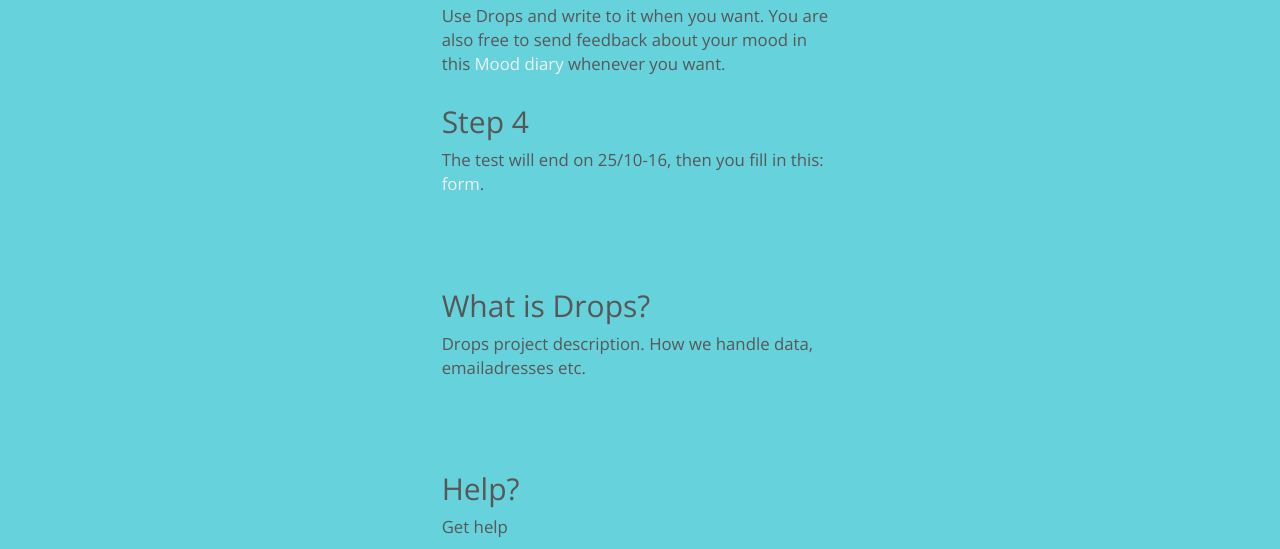
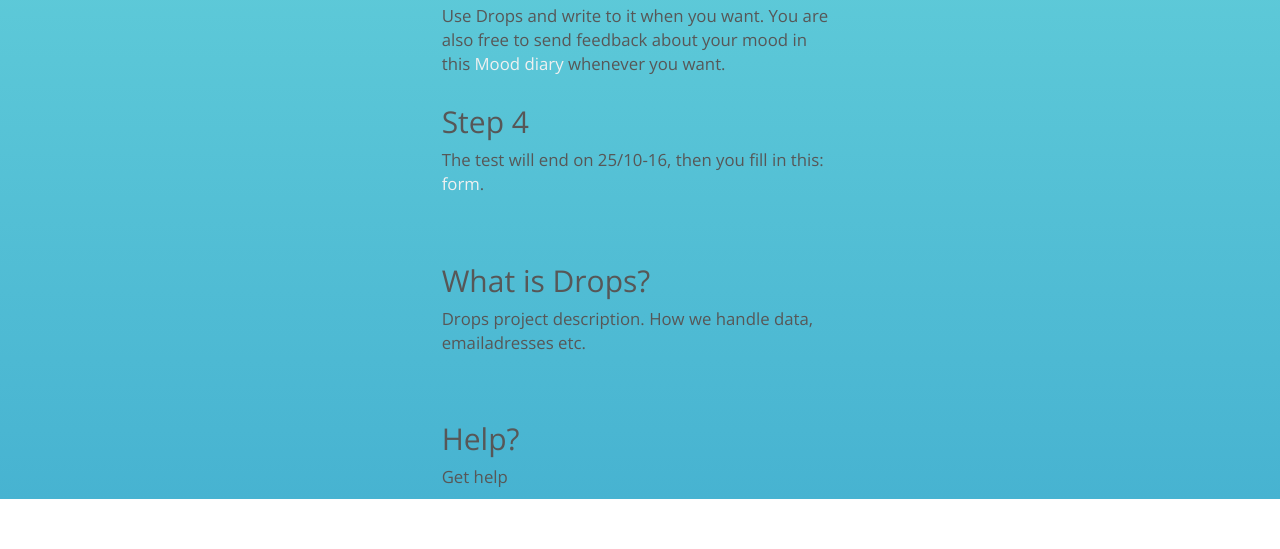
Before and after one commit to sandrai/drops, a plain HTML site: page index.html in a window 1280 px wide. Shown: the part 696-1245 px from the top of the page. After the commit the page ends 1195 px from the top, so only its background shows below. Drawn offline with nearby package versions, Linux system fonts and the light colour scheme.

Commit message:
Update stylesheet.css

```diff
--- a/stylesheets/stylesheet.css
+++ b/stylesheets/stylesheet.css
@@ -1,7 +1,17 @@
 @charset "utf-8";
 /* CSS Document */
 body{
-	background-color:#66D2DB;
+	background: #66D2DB;
+	background: linear-gradient(
+		to top,
+		#47B3D1,
+		#66D2DB 60%
+	  );
+	background: -webkit-linear-gradient(
+		to top,
+		#47B3D1,
+		#66D2DB
+	  );
 }
 h1, h2, p{
 	font-family: 'Open Sans', sans-serif;
@@ -22,13 +32,10 @@ p{
 	  padding-top:10%;
 	  padding-bottom:10%;
 }
-.steps{
+.what{
+	margin-top:3%;
 }
-.what{
-	margin-top:5%;
-		/*background: linear-gradient(
-		to top,
-		#47B3D1,
-		#66D2DB
-	  ),url(images/backgWork.jpg);*/
+.help{
+	margin-top:1%;
+	margin-bottom:10%;
 }
```
